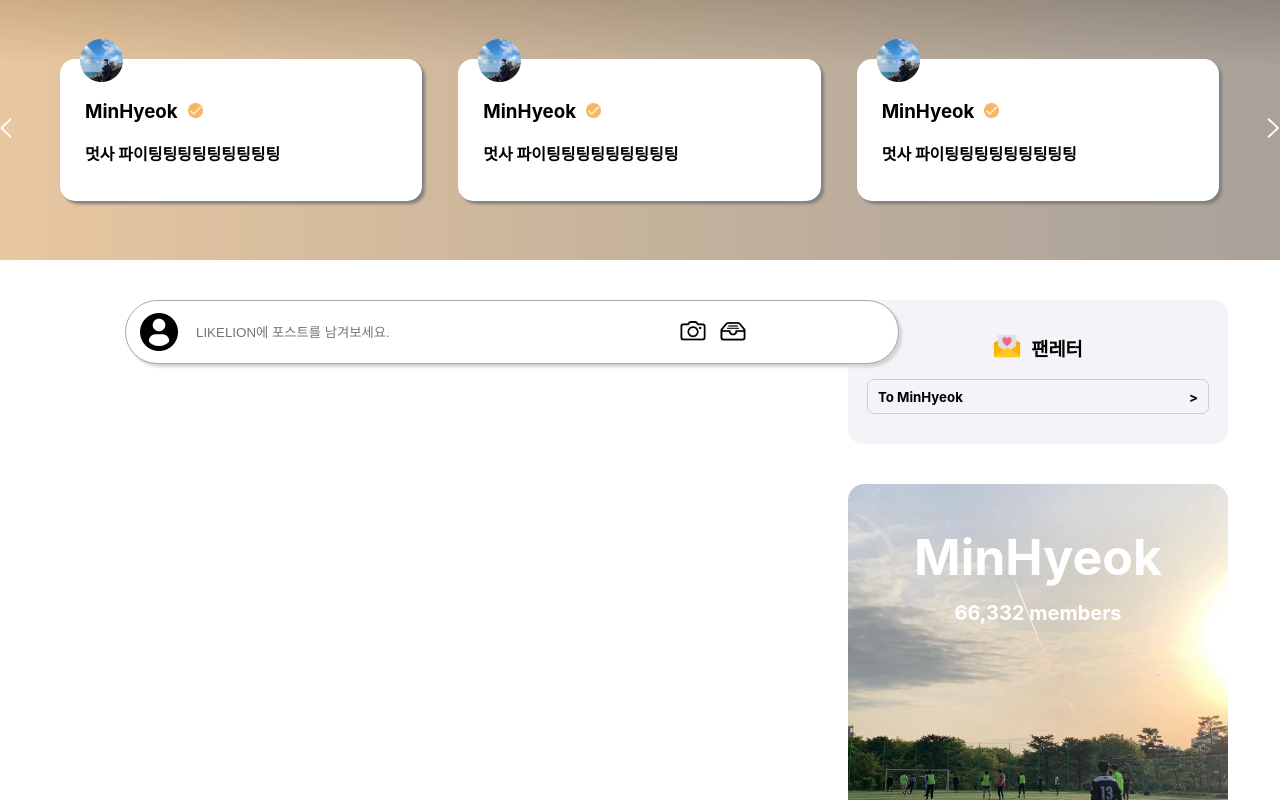
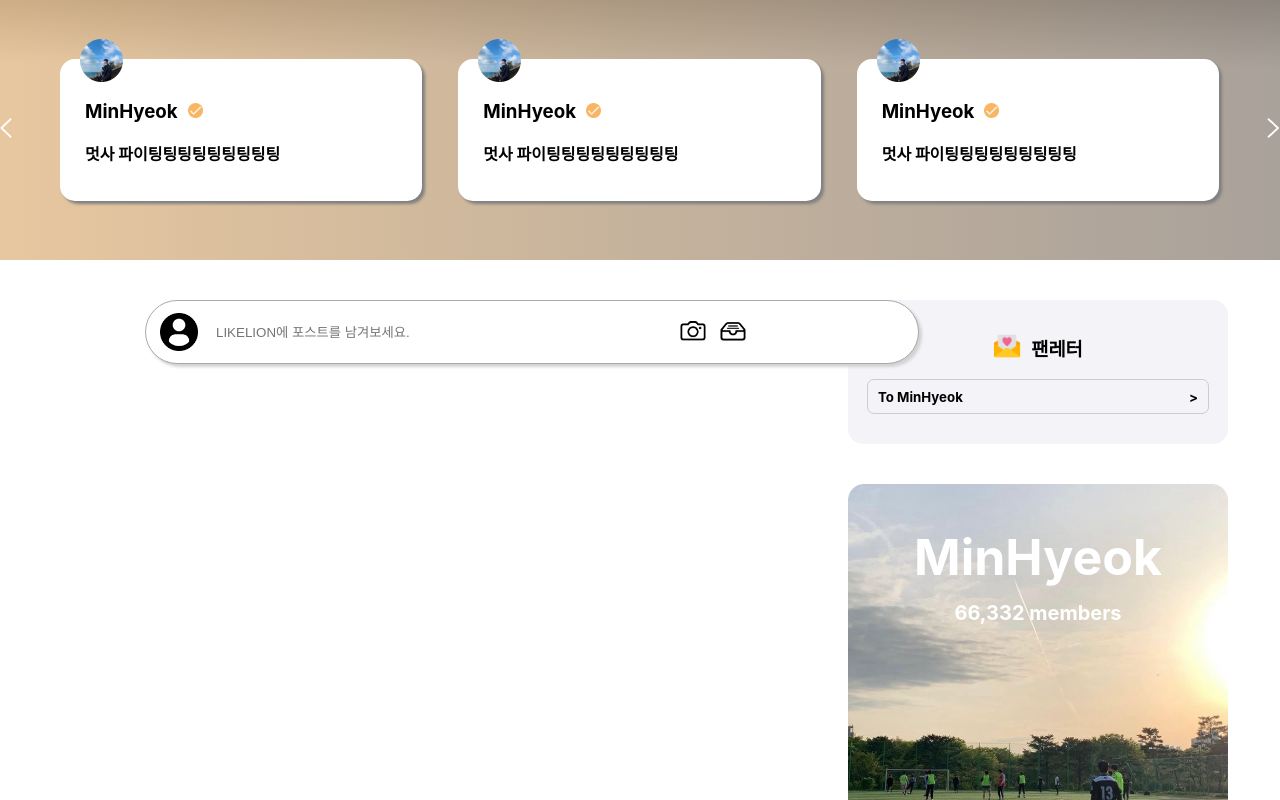
Before and after one commit to LikeLionToy1/toy-project, a React (Create React App) app in the folder artist-community/: page / in a window 1280 px wide. Shown: the top 800 px of the page. Built offline with nearby package versions, Linux system fonts and the light colour scheme; a web font is replaced by a local one.

Commit message:
container 그리드 수정

```diff
--- a/artist-community/src/style/Feed.css
+++ b/artist-community/src/style/Feed.css
@@ -26,7 +26,7 @@ input {
 
   padding-left: 70px;
   margin-top: 40px;
-  margin-left: 125px;
+  margin-left: 145px;
 }
 
 input:focus {
@@ -70,7 +70,7 @@ input:focus {
 
 .user_profile {
   position: absolute;
-  left: 10px;
+  left: 30px;
   top: 8%;
 }
 
```
